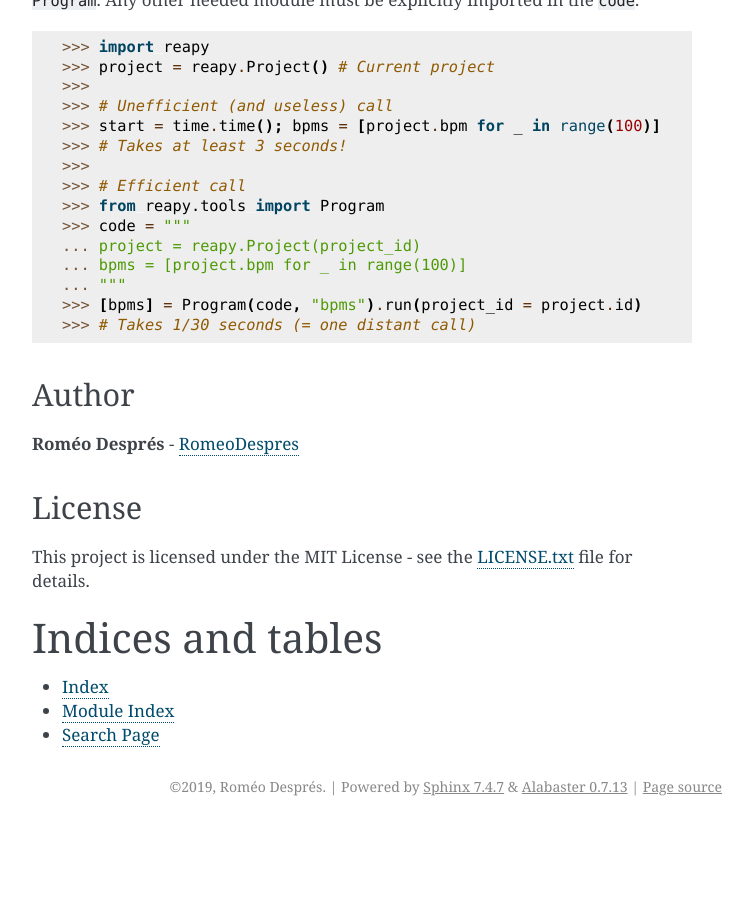
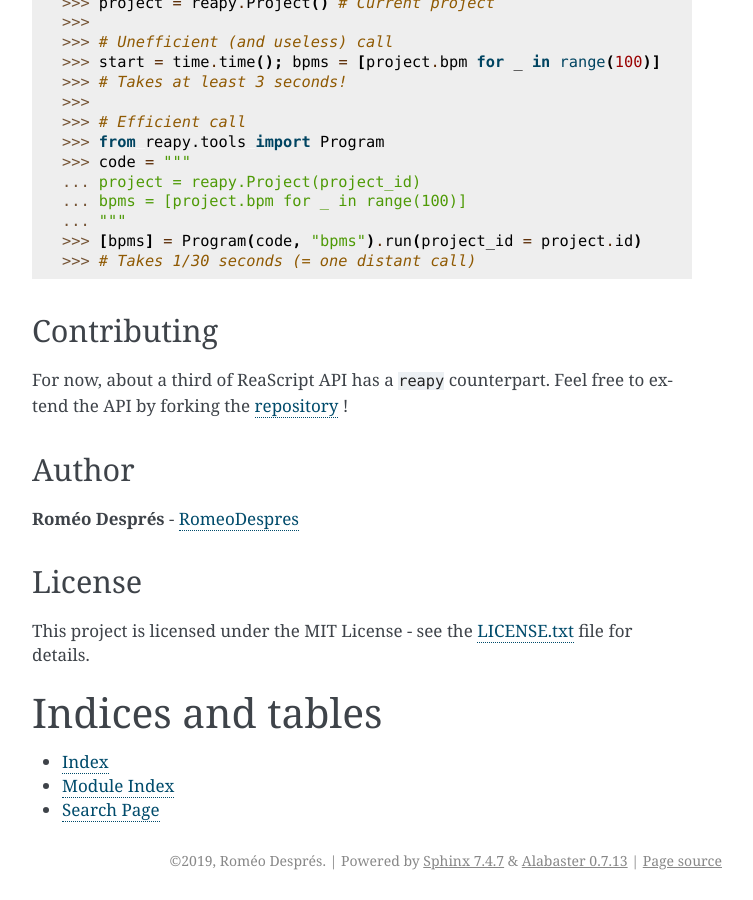
Before and after one commit to RomeoDespres/reapy, a Sphinx documentation site: the page built from docs/source/index.rst, in a window 1280 px wide and 900 px high, scrolled down 2241 px. Shown: the whole window, without its empty margins (388-1141 px from the left). Built offline with Sphinx 7.4.7, drawn with Linux system fonts in a browser that asks for light colours; before the commit the page ends 3067 px from its top, so only the background shows below that; some of the changed text lies outside the part shown.

Commit message:
Add "Contributing" section

```diff
--- a/docs/source/index.rst
+++ b/docs/source/index.rst
@@ -103,6 +100,10 @@
     >>> [bpms] = Program(code, "bpms").run(project_id = project.id)
     >>> # Takes 1/30 seconds (= one distant call)
 
+Contributing
+------------
+
+For now, about a third of ReaScript API has a ``reapy`` counterpart. Feel free to extend the API by forking the `repository <https://github.com/RomeoDespres/reapy>`_ !
 
 Author
 ------
```
Also changed, not shown: other parts of docs/source/index.rst (+2 -5 lines), README.md (+5 -3 lines).
